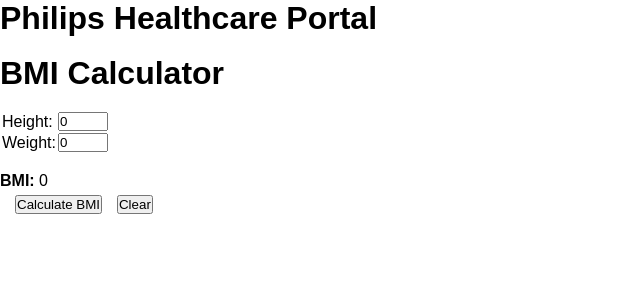
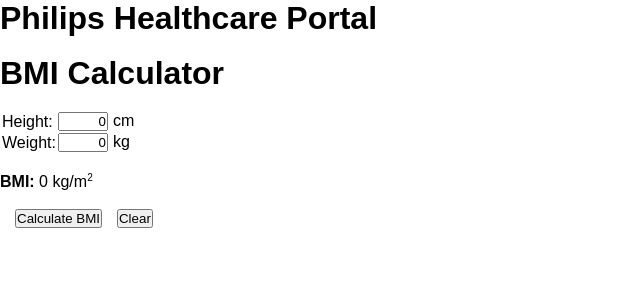
Before and after one commit to Shivaprasad84/DemoApp, an Angular app: page / in a window 1280 px wide. Shown: the top 300 px of the page, without its empty margins (0-640 px from the left). Built offline with nearby package versions, Linux system fonts and the light colour scheme.

Commit message:
changed units and few style changes

```diff
--- a/src/app/app.module.ts
+++ b/src/app/app.module.ts
@@ -11,12 +11,10 @@
   ],
   imports: [
     BrowserModule,
-    WidgetsModule,
-    FormsModule
+    WidgetsModule
   ],
   exports: [],
   providers: [],
-  schemas: [CUSTOM_ELEMENTS_SCHEMA],
   bootstrap: [AppRootComponent]
 })
 export class AppModule { }
--- a/src/app/widgets/bmiCalculator/bmiCalculator.component.html
+++ b/src/app/widgets/bmiCalculator/bmiCalculator.component.html
@@ -3,11 +3,11 @@
   <table>
     <tr>
       <td>Height: </td>
-      <td><bmi-input (valueChanged)="onHeightChange($event)" [value]="height"></bmi-input></td>
+      <td><bmi-input (valueChanged)="onHeightChange($event)" [value]="height" unit="cm"></bmi-input></td>
     </tr>
     <tr>
       <td>Weight: </td>
-      <td><bmi-input (valueChanged)="onWeightChange($event)" [value]="weight"></bmi-input></td>
+      <td><bmi-input (valueChanged)="onWeightChange($event)" [value]="weight" unit="kg"></bmi-input></td>
     </tr>
   </table>
   <br>
--- a/src/app/widgets/bmiCalculator/bmiCalculator.component.ts
+++ b/src/app/widgets/bmiCalculator/bmiCalculator.component.ts
@@ -7,7 +7,6 @@
 export class BMICalculator {
   public height = 0;
   public weight = 0;
-  public bmi = 0;
 
   onHeightChange(height: string) {
     this.height = +height;
@@ -20,6 +19,5 @@
   clear() {
     this.height = 0;
     this.weight = 0;
-    this.bmi = 0;
   }
 }
--- /dev/null
+++ b/src/app/widgets/bmiCalculator/bmiInput/bmiInput.component.css
@@ -0,0 +1,3 @@
+.unit {
+  margin-left: 5px;
+}
--- a/src/app/widgets/bmiCalculator/bmiInput/bmiInput.component.html
+++ b/src/app/widgets/bmiCalculator/bmiInput/bmiInput.component.html
@@ -1 +1 @@
-<input #input (change)="emitValue(input.value)" type="text" [value]="value">
+<input #input (change)="emitValue(input.value)" (click)="input.select()" type="text" [value]="value"><span class="unit">{{ unit }}</span>
--- a/src/app/widgets/bmiCalculator/bmiInput/bmiInput.component.ts
+++ b/src/app/widgets/bmiCalculator/bmiInput/bmiInput.component.ts
@@ -2,11 +2,13 @@
 
 @Component({
   selector: 'bmi-input',
-  templateUrl: './bmiInput.component.html'
+  templateUrl: './bmiInput.component.html',
+  styleUrls: ['bmiInput.component.css']
 })
 export class BmiInputComponent {
   @Output() public valueChanged = new EventEmitter();
   @Input() value = 0;
+  @Input() unit = '';
 
   emitValue(value: string) {
     this.valueChanged.emit(value);
--- a/src/app/widgets/bmiCalculator/bmiResult/bmiResult.component.css
+++ b/src/app/widgets/bmiCalculator/bmiResult/bmiResult.component.css
@@ -1,4 +1,3 @@
 .btn {
-  margin-top: 5px;
   margin-left: 15px;
 }
--- a/src/app/widgets/bmiCalculator/bmiResult/bmiResult.component.html
+++ b/src/app/widgets/bmiCalculator/bmiResult/bmiResult.component.html
@@ -1,3 +1,4 @@
-<p><b>BMI: </b> {{ bmi }}</p>
+<p><b>BMI: </b> {{ bmi }} kg/m<sup style="font-size: 10px;">2</sup></p>
+<br>
 <button class="btn" (click)="calculateBmi()">Calculate BMI</button>
 <button class="btn" (click)="clear()">Clear</button>
--- a/src/app/widgets/bmiCalculator/bmiResult/bmiResult.component.ts
+++ b/src/app/widgets/bmiCalculator/bmiResult/bmiResult.component.ts
@@ -16,11 +16,16 @@
     if (this.height === 0) {
       return;
     }
-    this.bmi = +(this.weight / (this.height * this.height)).toFixed(3);
+    const heightMeters = this.cmTom(this.height);
+    this.bmi = +(this.weight / (heightMeters * heightMeters)).toFixed(3);
   }
 
   clear() {
     this.bmi = 0;
     this.clearEvent.emit();
   }
+
+  private cmTom(cm: number): number {
+    return cm / 100;
+  }
 }
--- a/src/app/widgets/widgets.module.ts
+++ b/src/app/widgets/widgets.module.ts
@@ -1,4 +1,4 @@
-import { CUSTOM_ELEMENTS_SCHEMA, NgModule } from '@angular/core';
+import { NgModule } from '@angular/core';
 import { FormsModule } from '@angular/forms';
 import { BrowserModule } from '@angular/platform-browser';
 import { BMICalculator } from './bmiCalculator/bmiCalculator.component';
@@ -18,7 +18,6 @@
     BrowserModule,
     FormsModule
   ],
-  schemas: [CUSTOM_ELEMENTS_SCHEMA],
   exports: [HeadingComponent, BMICalculator],
   providers: []
 })
--- a/src/styles.css
+++ b/src/styles.css
@@ -11,4 +11,5 @@
 
 input {
   width: 50px;
+  text-align: right;
 }
```
